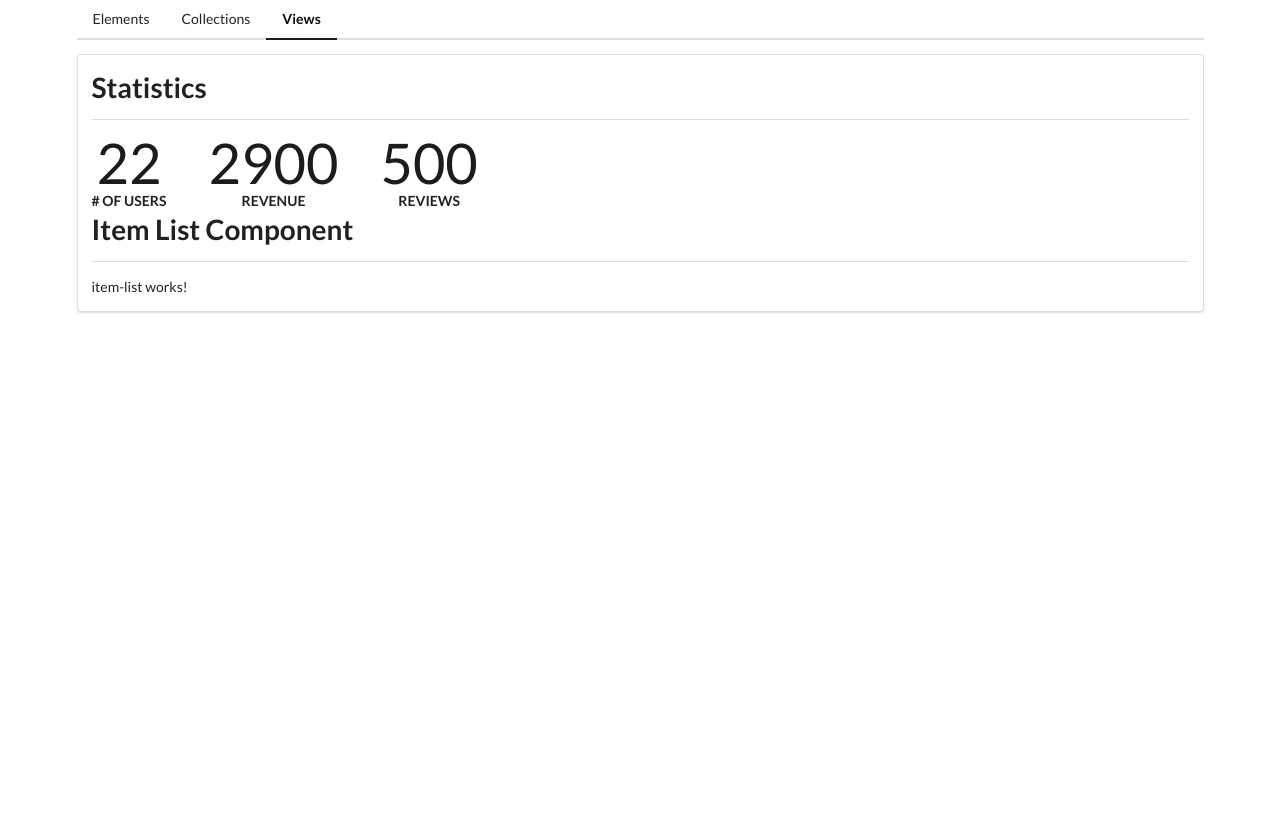
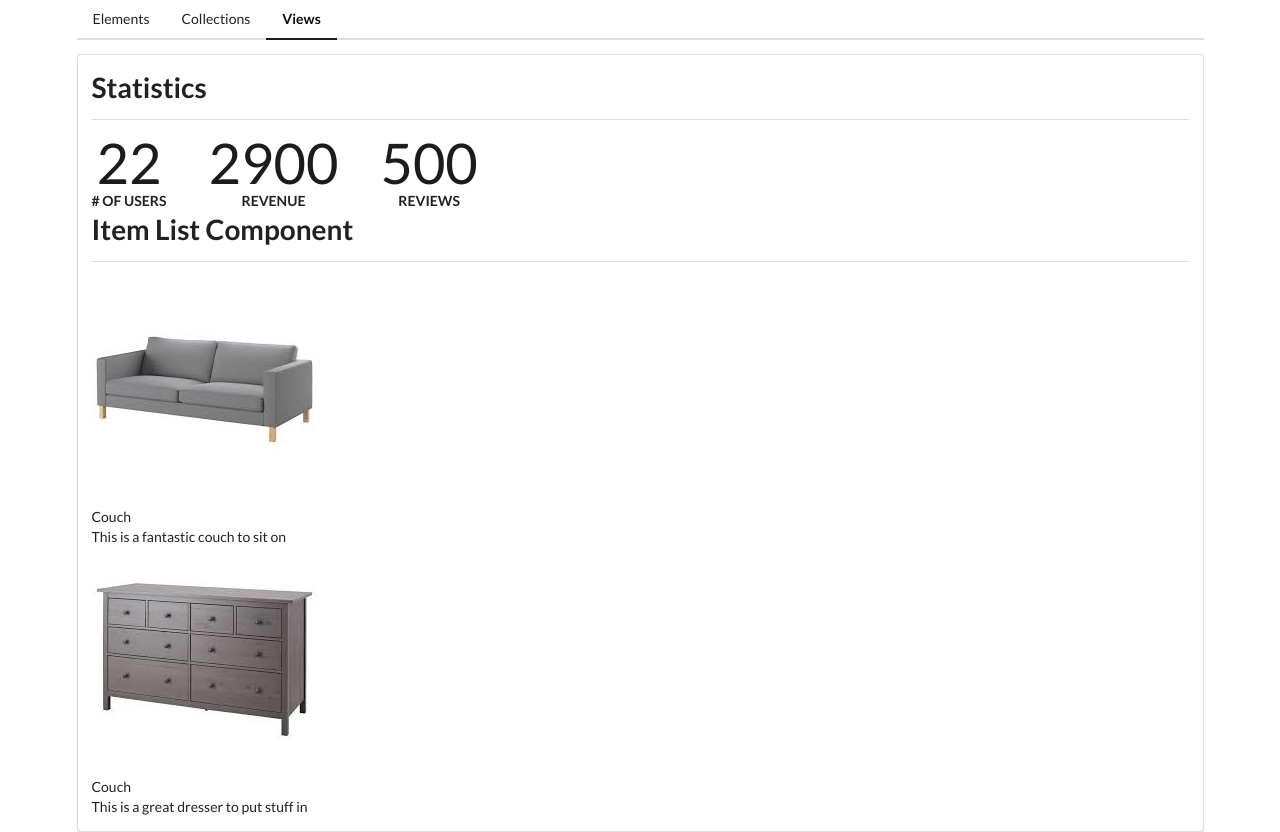
Before and after one commit to akgmage/components, an Angular app: page /views in a window 1280 px wide. Before the commit the page ends 800 px from the top, so only its background shows below. Built offline with nearby package versions, Linux system fonts and the light colour scheme.

Commit message:
Add html to display list of items

```diff
--- a/src/app/views/item-list/item-list.component.html
+++ b/src/app/views/item-list/item-list.component.html
@@ -1 +1,17 @@
-<p>item-list works!</p>
+<div class="ui items">
+    <div class="items" *ngFor="let item of items">
+        <div class="image">
+            <img [src]="item.image" />
+        </div>
+        <div class="content">
+            <div class="header">
+                {{ item.title }}
+            </div>
+            <div class="description">
+                <p>
+                    {{ item.description }}
+                </p>
+            </div>
+        </div>
+    </div>
+</div>
```
